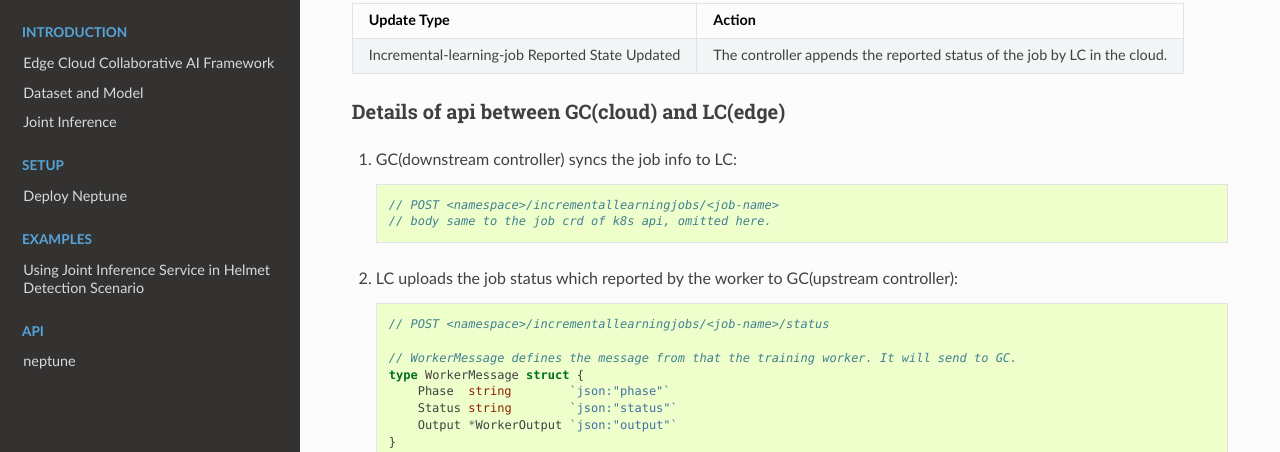
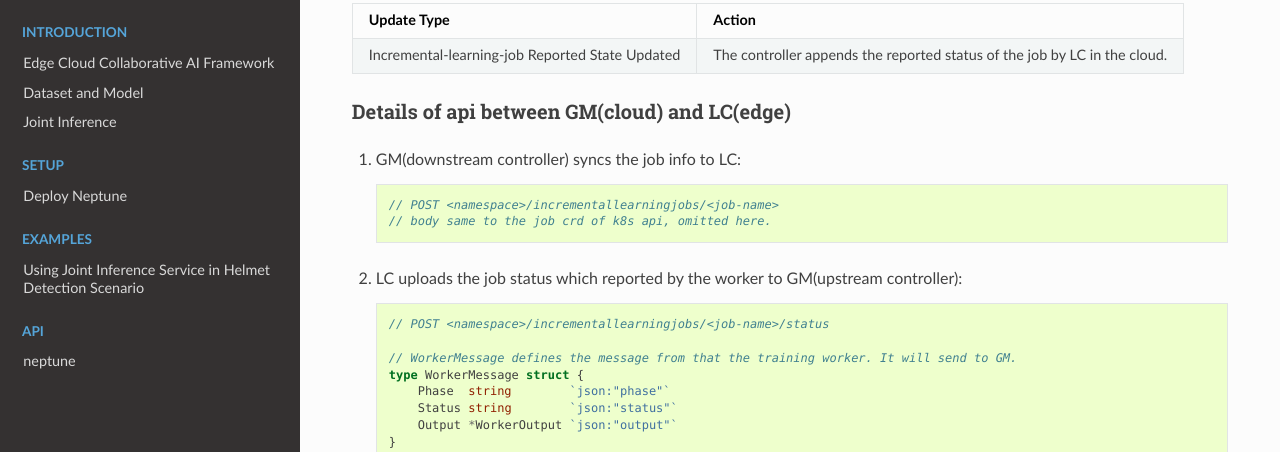
Before and after one commit to edgeai-neptune/neptune, a Sphinx documentation site: the page built from docs/proposals/incremental-learning.md, in a window 1280 px wide and 900 px high, scrolled down 15117 px. Shown: the part 162-614 px from the top of the window. Built offline with Sphinx 7.4.7 and the Read the Docs theme 2.0.0, drawn with Linux system fonts in a browser that asks for light colours; some of the changed text lies outside the part shown.

Commit message:
Fix GC to GM

````diff
--- a/docs/proposals/incremental-learning.md
+++ b/docs/proposals/incremental-learning.md
@@ -14,7 +14,7 @@
      * [Incremental Learning Controller](#incremental-learning-controller)
      * [Downstream Controller](#downstream-controller)
      * [Upstream Controller](#upstream-controller)
-     * [Details of api between GC(cloud) and LC(edge)](#details-of-api-between-gccloud-and-lcedge)
+     * [Details of api between GM(cloud) and LC(edge)](#details-of-api-between-gmcloud-and-lcedge)
    * [Workers Communication](#workers-communication)
 
 # Incremental Learning
@@ -594,18 +594,18 @@ Updates are categorized below along with the possible actions that the upstream
 |-------------------------------     |---------------------------------------------- |
 |Incremental-learning-job Reported State Updated    |  The controller appends the reported status of the job by LC in the cloud. |
 
-### Details of api between GC(cloud) and LC(edge)
-1. GC(downstream controller) syncs the job info to LC:
+### Details of api between GM(cloud) and LC(edge)
+1. GM(downstream controller) syncs the job info to LC:
     ```go
     // POST <namespace>/incrementallearningjobs/<job-name>
     // body same to the job crd of k8s api, omitted here.
     ```
 
-1. LC uploads the job status which reported by the worker to GC(upstream controller):
+1. LC uploads the job status which reported by the worker to GM(upstream controller):
     ```go
     // POST <namespace>/incrementallearningjobs/<job-name>/status
 
-    // WorkerMessage defines the message from that the training worker. It will send to GC.
+    // WorkerMessage defines the message from that the training worker. It will send to GM.
     type WorkerMessage struct {
         Phase  string        `json:"phase"`
         Status string        `json:"status"`
````
